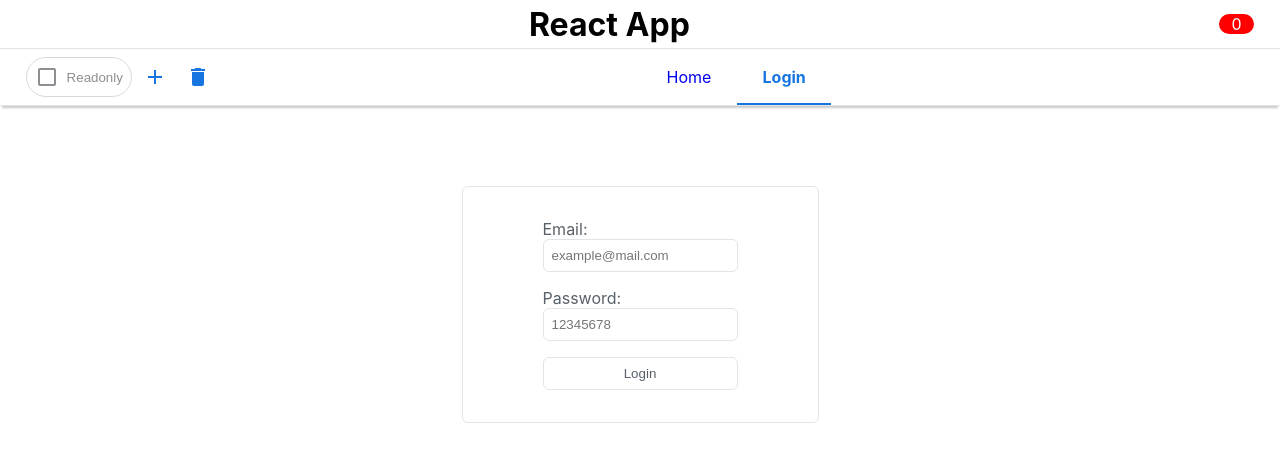
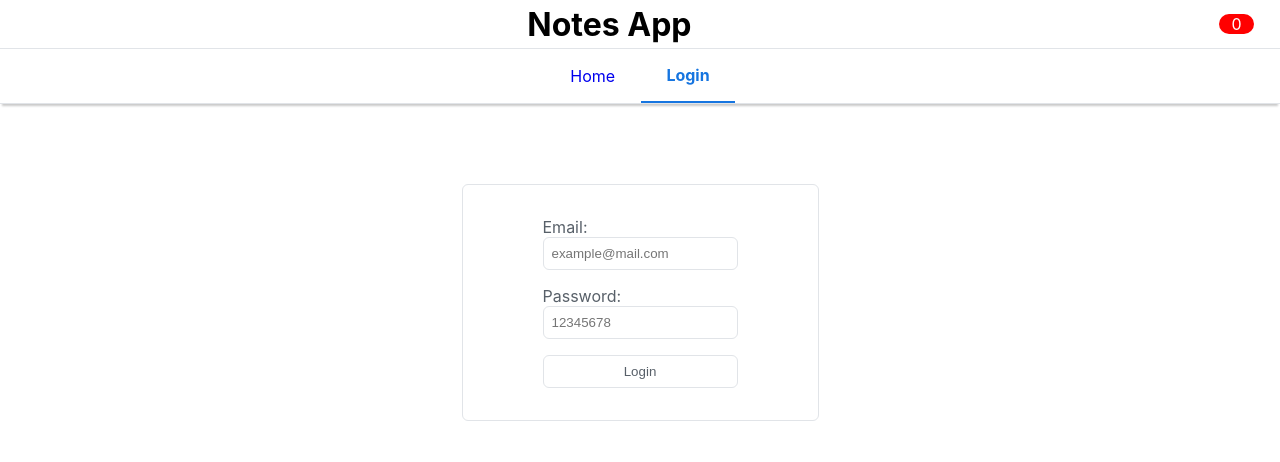
Before and after one commit to courses-iba/syemelianau-reactjs, a React (Create React App) app: page /login in a window 1280 px wide. Shown: the top 462 px of the page. Built offline with nearby package versions, Linux system fonts and the light colour scheme.

Commit message:
reactjs - task15 - User reducer implemented with redux toolkit

```diff
--- a/package.json
+++ b/package.json
@@ -3,6 +3,7 @@
   "version": "0.1.0",
   "private": true,
   "dependencies": {
+    "@reduxjs/toolkit": "^1.5.1",
     "@testing-library/jest-dom": "^5.11.10",
     "@testing-library/react": "^11.2.6",
     "@testing-library/user-event": "^12.8.3",
--- a/src/App.js
+++ b/src/App.js
@@ -11,21 +11,13 @@ import CardPage from './pages/CardPage';
 const App = () => (
     <BrowserRouter>
         <div className={styles.app}>
-            <Header title="React App" />
+            <Header title="Notes App" />
             <Menu />
             <Switch>
-                <Route exact path="/">
-                    <HomePage />
-                </Route>
-                <Route path="/login">
-                    <LoginPage />
-                </Route>
-                <Route path="/not-found">
-                    <NotFoundPage />
-                </Route>
-                <Route exact path="/card/:id">
-                    <CardPage />
-                </Route>
+                <Route exact path="/" component={HomePage} />
+                <Route path="/login" component={LoginPage} />
+                <Route path="/not-found" component={NotFoundPage} />
+                <Route exact path="/card/:id" component={CardPage} />
                 <Redirect to="/not-found" />
             </Switch>
         </div>
--- a/src/containers/Header.js
+++ b/src/containers/Header.js
@@ -4,10 +4,13 @@ import styles from './Header.module.css';
 
 const Header = ({ title }) => {
     const { cards } = useSelector(state => state.cardReducer);
+    const { email, role } = useSelector(state => state.userReducer);
 
     return (
         <header className={styles.header}>
-            <span className={styles.title}>{title}</span>
+            <span className={styles.title}>
+                {(email && `Hello, ${role === 'admin' ? 'Admin' : email}!`) || title}
+            </span>
             <div className={styles.badge}>{cards.length}</div>
         </header>
     );
--- a/src/containers/Menu.js
+++ b/src/containers/Menu.js
@@ -1,4 +1,3 @@
-import { useState } from 'react';
 import { useDispatch, useSelector } from 'react-redux';
 import { Link, useLocation } from 'react-router-dom';
 import { MdAdd, MdDelete } from 'react-icons/md';
@@ -8,6 +7,7 @@ import { iButton } from '../styles/Button.module.css';
 import { createCard, deleteCards } from '../redux/actions/card';
 import { updateReadonly } from '../redux/actions/page';
 import Checkbox from '../components/Checkbox';
+import { logout } from '../redux/reducers/user';
 
 const Menu = () => {
     const iProps = { color: '#1675e0' };
@@ -18,33 +18,41 @@ const Menu = () => {
 
     const { pathname } = useLocation();
     const { readonly } = useSelector(state => state.pageReducer);
+    const { role } = useSelector(state => state.userReducer);
 
     const dispatch = useDispatch();
     const handleAdd = () => dispatch(createCard());
     const handleDelete = () => dispatch(deleteCards());
     const handleReadonly = () => dispatch(updateReadonly(!readonly));
 
-    const [active, setActive] = useState(routes.findIndex(({ link }) => link === pathname));
-
     return (
         <nav className={styles.nav}>
-            <div style={{ display: 'flex' }}>
-                <Checkbox name="Readonly" checked={readonly} onChange={handleReadonly} />
+            {role && (!readonly || role === 'admin') && (
+                <div className={styles.panel}>
+                    {role === 'admin' && <Checkbox name="Readonly" checked={readonly} onChange={handleReadonly} />}
+                    {(!readonly || role === 'admin') && (
+                        <div className={styles.panel}>
                             <button className={iButton} onClick={handleAdd} children={<MdAdd {...iProps} />} />
                             <button className={iButton} onClick={handleDelete} children={<MdDelete {...iProps} />} />
                         </div>
+                    )}
+                </div>
+            )}
             <div className={styles.menu}>
-                {routes.map(({ link, title }, index) => (
+                {routes.map(({ link, title }) => {
+                    const login = role && link === '/login';
+
+                    return (
                         <Link
-                        key={index}
-                        className={index === active ? styles.active : null}
+                            key={link}
+                            className={link === pathname ? styles.active : null}
                             to={link}
-                        children={title}
-                        onClick={() => setActive(index)}
+                            children={login ? 'Logout' : title}
+                            onClick={() => login && dispatch(logout())}
                         />
-                ))}
+                    );
+                })}
             </div>
-            <span />
         </nav>
     );
 };
--- a/src/containers/Menu.module.css
+++ b/src/containers/Menu.module.css
@@ -1,13 +1,22 @@
 .nav {
     display: flex;
     align-items: center;
-    justify-content: space-between;
-    padding: 1vh 2vw;
+    justify-content: center;
     border-bottom: 1px solid #e1e4e8;
 
     -webkit-box-shadow: 0 4px 2px -2px rgba(41, 41, 41, .25);
     -moz-box-shadow: 0 4px 2px -2px rgba(41, 41, 41, .25);
     box-shadow: 0 4px 2px -2px rgba(41, 41, 41, .25);
+}
+
+.nav > * {
+    flex: 1;
+}
+
+.menu, .panel {
+    display: flex;
+    justify-content: center;
+    align-items: center;
 }
 
 .menu * {
--- a/src/pages/LoginPage.js
+++ b/src/pages/LoginPage.js
@@ -1,4 +1,5 @@
-import { useState } from 'react';
+import { useHistory } from 'react-router-dom';
+import { useDispatch, useSelector } from 'react-redux';
 import { useFormik } from 'formik';
 import classNames from 'classnames';
 import * as Yup from 'yup';
@@ -6,9 +7,13 @@ import * as Yup from 'yup';
 import styles from './LoginPage.module.css';
 import { element, input } from '../styles/Input.module.css';
 import Input from '../components/Input';
+import { login } from '../redux/reducers/user';
+import { useEffect } from 'react';
 
 const LoginPage = () => {
-    const [credentials, setCredentials] = useState({ email: '', password: '' });
+    const { email, password } = useSelector(state => state.userReducer);
+    const dispatch = useDispatch();
+    const history = useHistory();
 
     const validationSchema = Yup.object().shape({
         email: Yup.string()
@@ -29,16 +34,18 @@ const LoginPage = () => {
         handleBlur,
         isSubmitting
     } = useFormik({
-        initialValues: credentials,
+        initialValues: { email, password },
         validationSchema,
         onSubmit: (values, { setSubmitting }) => {
-            setTimeout(() => {
-                setCredentials(values);
-                alert(JSON.stringify(values, null, 2));
-                setSubmitting(false);
-            }, 400);
+            dispatch(login(values));
+            setSubmitting(true);
+            history.push('/');
         }
     });
+
+    useEffect(() => {
+        email && history.push('/');
+    }, [email, history]);
 
     return (
         <div className={styles.login}>
--- /dev/null
+++ b/src/redux/reducers/user.js
@@ -0,0 +1,41 @@
+import { createSlice } from '@reduxjs/toolkit';
+
+const admin = {
+    email: 'testAdmin@gmail.com',
+    password: '12345yuiopp'
+};
+
+const user = {
+    email: '',
+    password: '',
+    role: ''
+};
+
+const userSlice = createSlice({
+    name: 'user',
+    initialState: {
+        admin,
+        ...user
+    },
+    reducers: {
+        login: (state, action) => {
+            const role = JSON.stringify(state.admin) === JSON.stringify(action.payload);
+            return {
+                ...state,
+                ...action.payload,
+                role: role ? 'admin' : 'user',
+                admin
+            };
+        },
+        logout: state => ({
+            ...state,
+            ...user
+        })
+    }
+});
+
+const userReducer = userSlice.reducer;
+
+export const { login, logout } = userSlice.actions;
+
+export default userReducer;
--- a/src/redux/store.js
+++ b/src/redux/store.js
@@ -5,12 +5,13 @@ import thunk from 'redux-thunk';
 
 import cardReducer from './reducers/card';
 import pageReducer from './reducers/page';
+import userReducer from './reducers/user';
 
 const persistConfig = {
     rootReducer: {
         key: 'rootReducer',
         storage,
-        blacklist: ['cardReducer', 'pageReducer']
+        whitelist: []
     },
     cardReducer: {
         key: 'cardReducer',
@@ -21,12 +22,18 @@ const persistConfig = {
         key: 'pageReducer',
         storage,
         whitelist: ['readonly']
+    },
+    userReducer: {
+        key: 'userReducer',
+        storage,
+        blacklist: ['admin']
     }
 };
 
 const rootReducer = combineReducers({
     cardReducer: persistReducer(persistConfig.cardReducer, cardReducer),
-    pageReducer: persistReducer(persistConfig.pageReducer, pageReducer)
+    pageReducer: persistReducer(persistConfig.pageReducer, pageReducer),
+    userReducer: persistReducer(persistConfig.userReducer, userReducer)
 });
 
 const logger = () => next => action => {
```
Also changed, not shown: 1 other file (tests, documents, lock files or other folders). Lines whose indentation alone changed are shown as unchanged.
